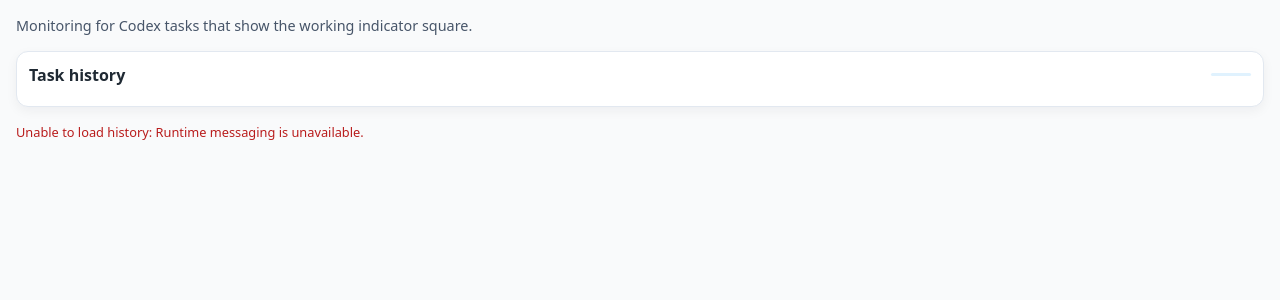
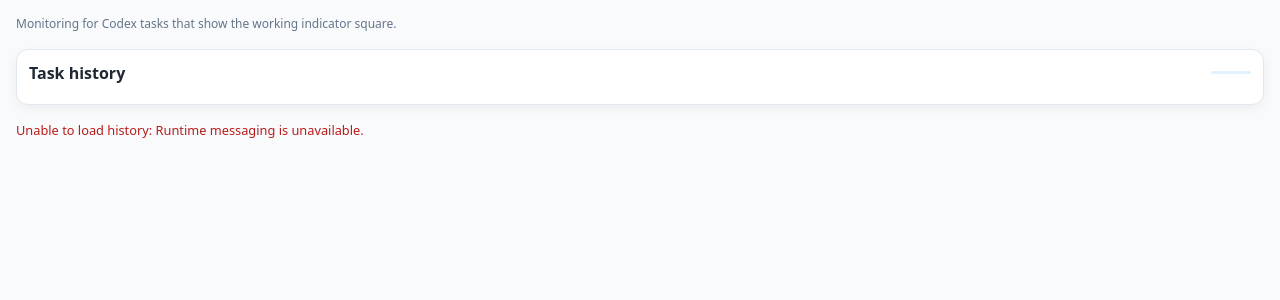
Before and after one commit to MaWay2000/m, a PHP site: page /popup.html in a window 1280 px wide. Shown: the part 46-346 px from the top of the page. Run offline with PHP 8.4, Linux system fonts and the light colour scheme.

Commit message:
Adjust popup description text styling

```diff
--- a/src/popup.css
+++ b/src/popup.css
@@ -38,8 +38,9 @@
 
 .description {
   margin: 0;
-  color: #475569;
-  font-size: 0.9rem;
+  color: #64748b;
+  font-size: 0.75rem;
+  line-height: 1.4;
 }
 
 button {
```
